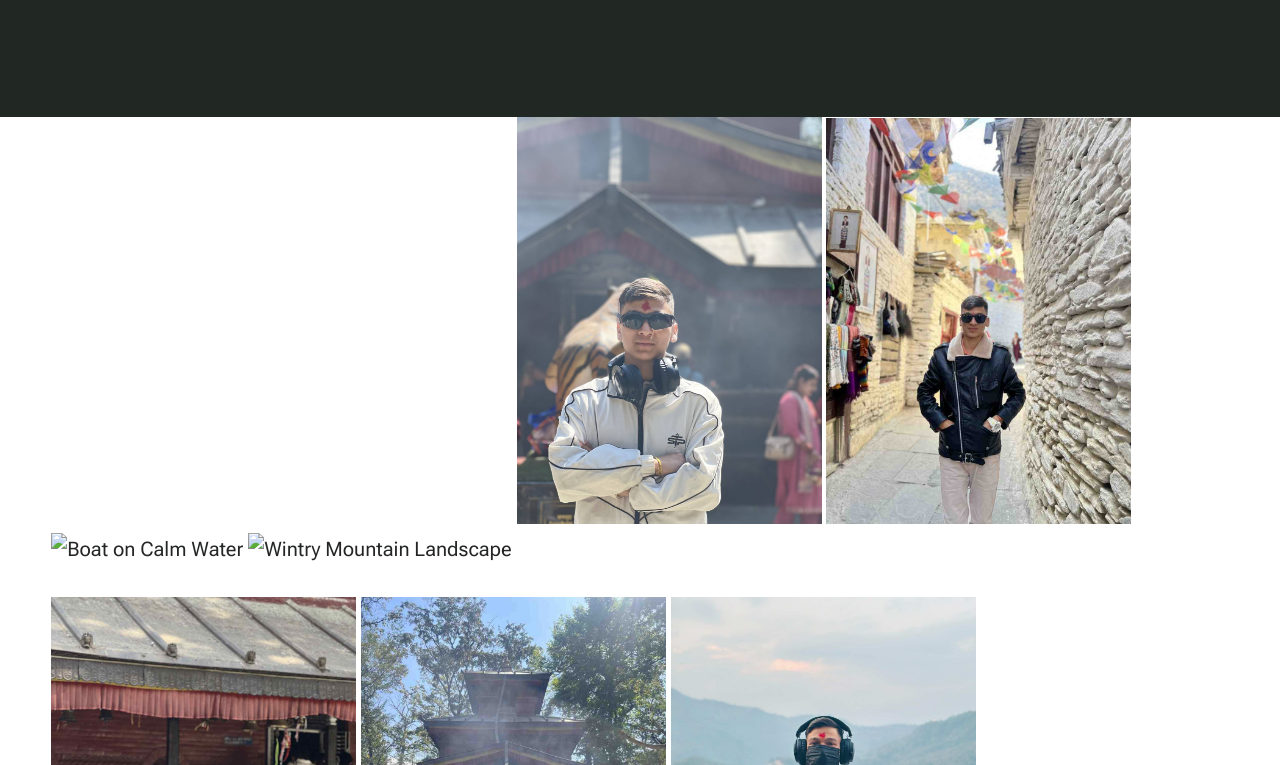
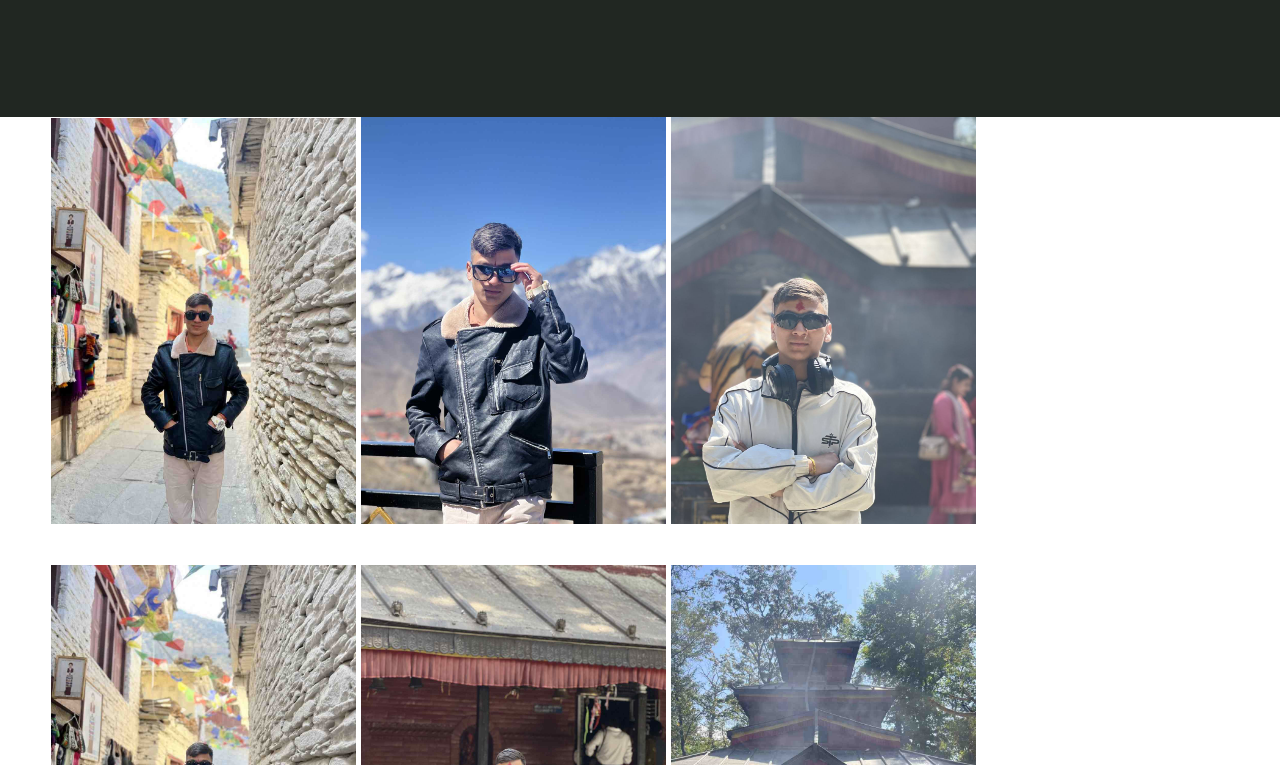
Before and after one commit to KrishnaBhandai/dai, a plain HTML site: page gallary.html in a window 1280 px wide. Shown: the part 478-1243 px from the top of the page. Drawn offline with Linux system fonts and the light colour scheme; files whose address does not match are found by name.

Commit message:
Update gallary.html

```diff
--- a/gallary.html
+++ b/gallary.html
@@ -108,13 +108,13 @@
 <div class="row">
   <div class="col-lg-4 col-md-12 mb-4 mb-lg-0">
     <img
-      src="gallary/1.jpg"
+      src="1.jpg"
       class="w-100 shadow-1-strong rounded mb-4"
       alt="Boat on Calm Water" height="340px" width="305px"
     />
 
     <img
-      src="gallary/2.jpg"
+      src="2.jpg"
       class="w-100 shadow-1-strong rounded mb-4"
       alt="Wintry Mountain Landscape" height="340px" width="305px"
     />
```
